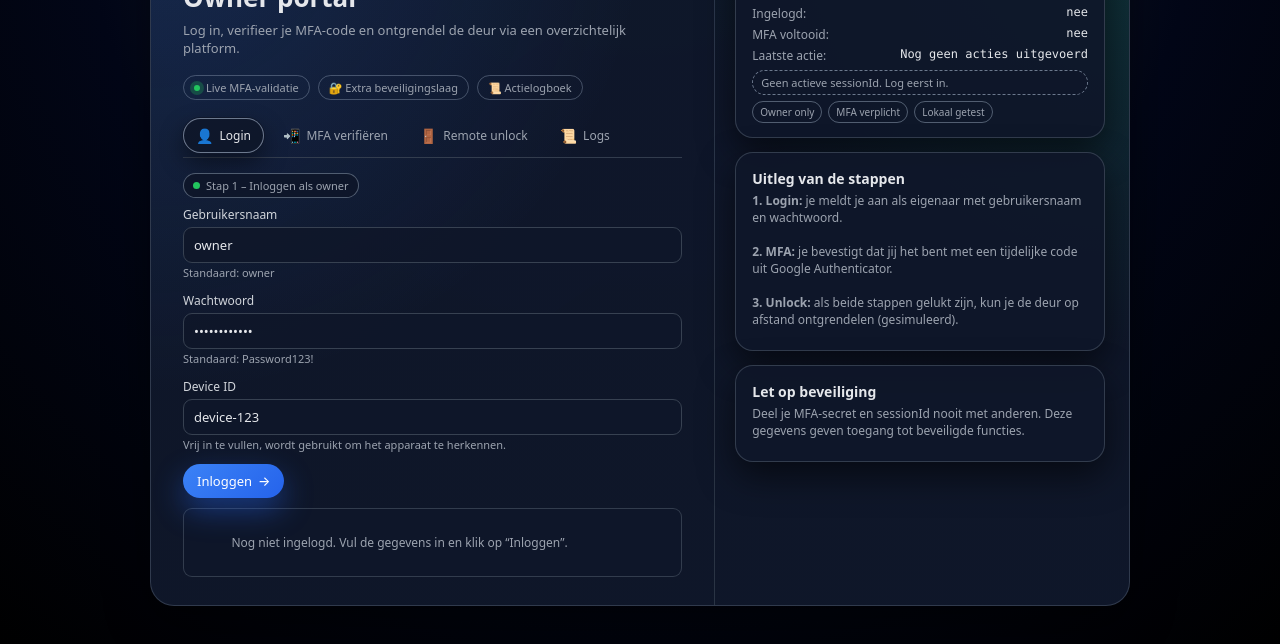
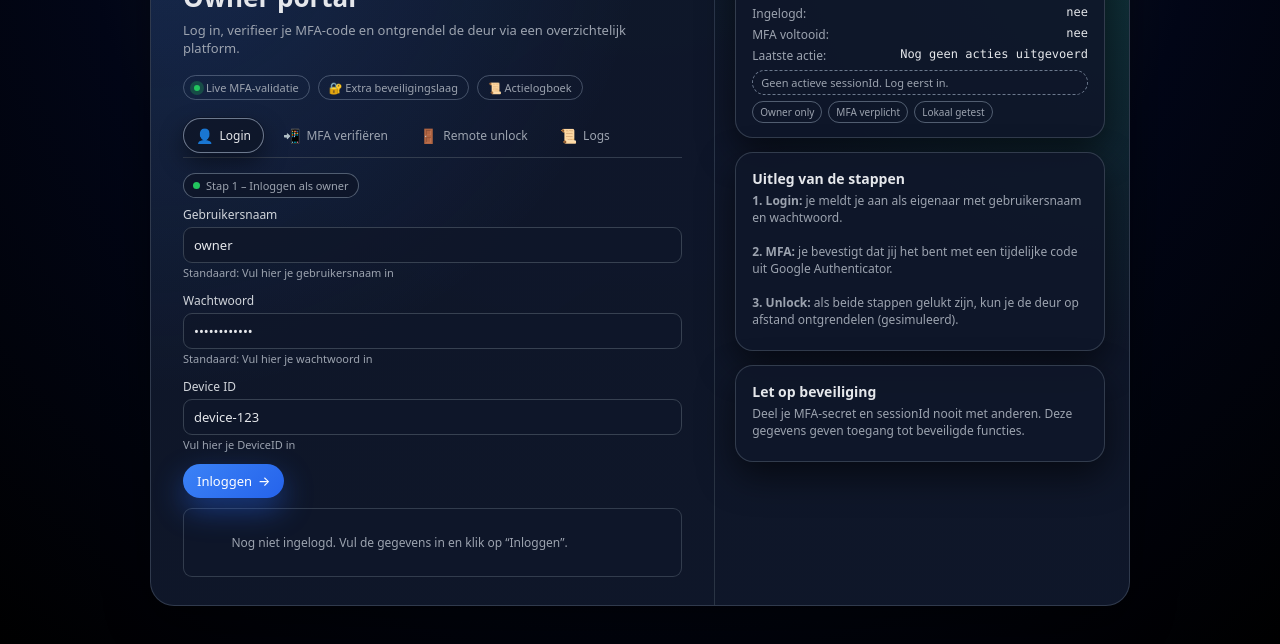
Before and after one commit to Harshaniesandjana/LockCam-MFA, a website: page index.html in a window 1280 px wide. Shown: the part 148-792 px from the top of the page. Drawn offline with Linux system fonts and the light colour scheme.

```diff
--- a/index.html
+++ b/index.html
@@ -481,19 +481,19 @@
           <div class="field-group">
             <label for="username">Gebruikersnaam</label>
             <input id="username" type="text" value="owner" />
-            <div class="hint">Standaard: <code>owner</code></div>
+            <div class="hint">Standaard: <code>Vul hier je gebruikersnaam in</code></div>
           </div>
 
           <div class="field-group">
             <label for="password">Wachtwoord</label>
             <input id="password" type="password" value="Password123!" />
-            <div class="hint">Standaard: <code>Password123!</code></div>
+            <div class="hint">Standaard: <code>Vul hier je wachtwoord in</code></div>
           </div>
 
           <div class="field-group">
             <label for="deviceId">Device ID</label>
             <input id="deviceId" type="text" value="device-123" />
-            <div class="hint">Vrij in te vullen, wordt gebruikt om het apparaat te herkennen.</div>
+            <div class="hint">Vul hier je DeviceID in</div>
           </div>
 
           <div class="btn-row">
```
